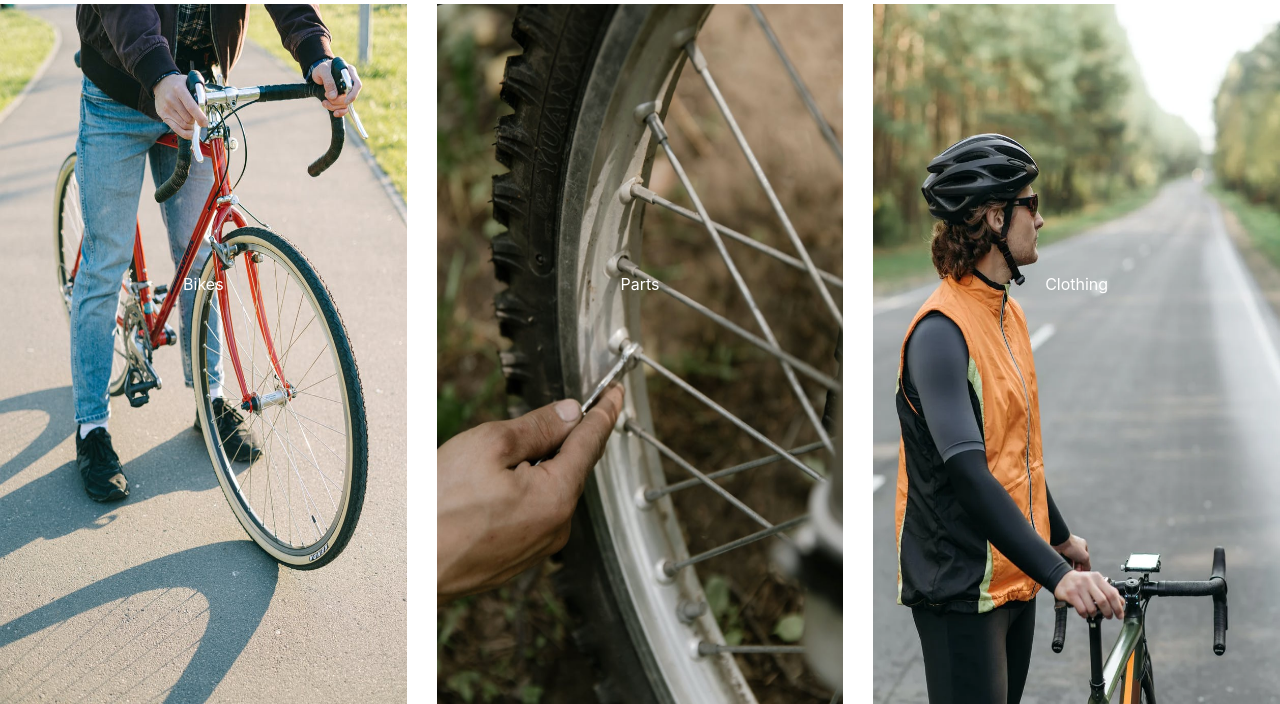
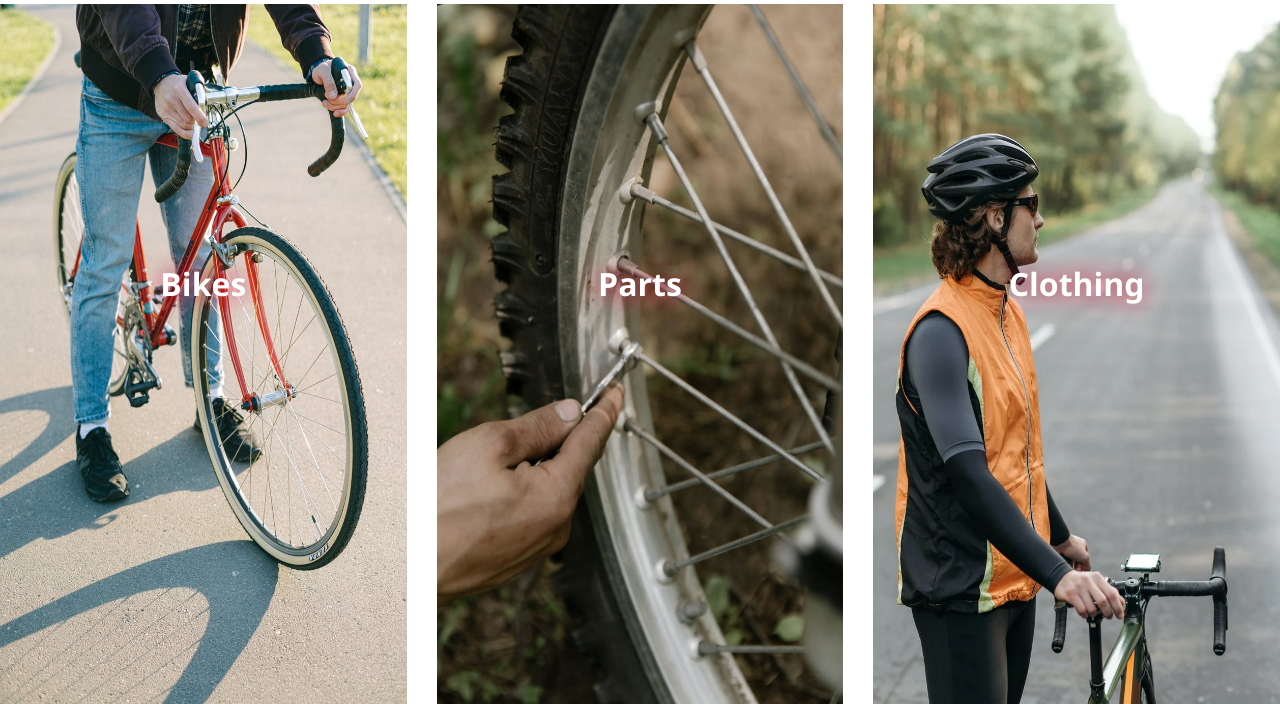
Before and after one commit to jamitag/project-5-eCommerce-Website, a Django app: page / in a window 1280 px wide. Shown: the part 160-864 px from the top of the page. Run offline with Django 3.2, Linux system fonts and the light colour scheme; some libraries are stand-ins or nearby versions.

Commit message:
Added further styling to image text homepage

```diff
--- a/static/css/base.css
+++ b/static/css/base.css
@@ -34,8 +34,11 @@
   top: 40%;
   left: 50%;
   transform: translate(-50%, -50%);
+  font-family:'Segoe UI', Tahoma, Geneva, Verdana, sans-serif;
+  font-weight: 900;
+  font-size: xx-large;
   color: white;
-  filter: grayscale(100%);
+  filter: drop-shadow(0 0 0.75rem crimson);
 }
 
 /* -------------------------------- Media Queries */
--- a/templates/base.html
+++ b/templates/base.html
@@ -20,7 +20,7 @@
     <!-- Google fonts -->
     <link rel="preconnect" href="https://fonts.googleapis.com">
     <link rel="preconnect" href="https://fonts.gstatic.com" crossorigin>
-    <link href="https://fonts.googleapis.com/css2?family=Marcellus&family=Mulish:wght@200&family=Pinyon+Script&display=swap" rel="stylesheet">
+    <link href="https://fonts.googleapis.com/css2?family=Marcellus&family=Mulish:wght@200&family=Noto+Sans:ital,wght@1,900&family=Pinyon+Script&display=swap" rel="stylesheet">
     <!-- font awesome script -->
     <script src="https://kit.fontawesome.com/2536105b21.js" crossorigin="anonymous"></script>
 
```
